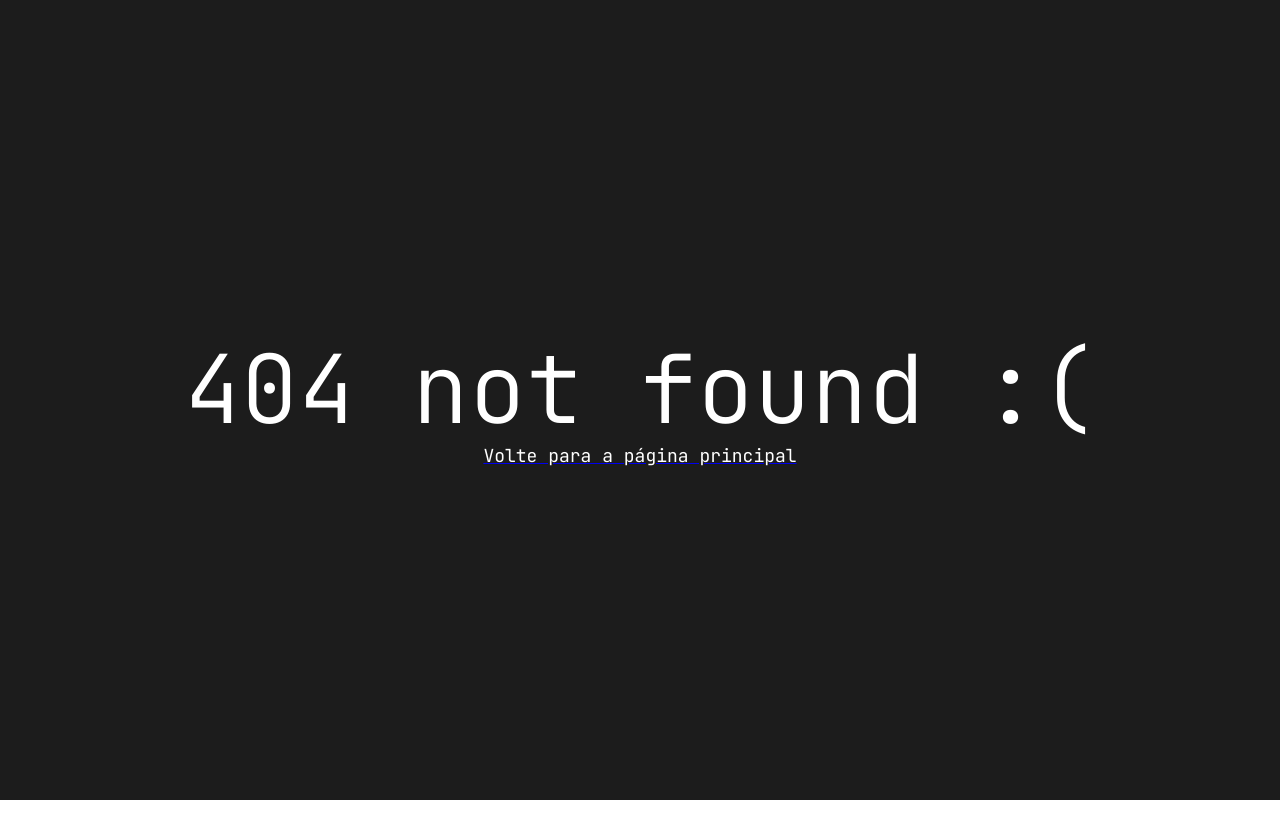
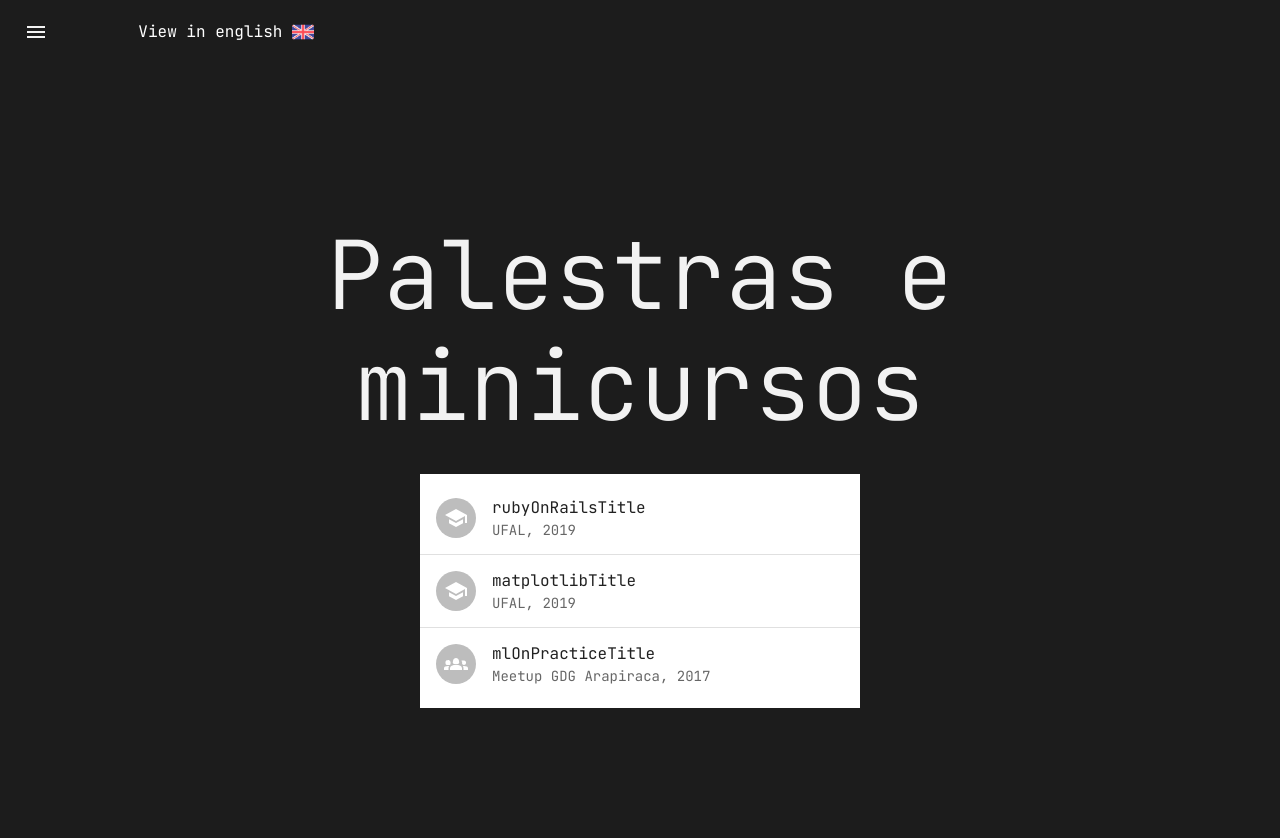
Before and after one commit to lucasfrr/lf-portfolio, a React (Vite) app: page /talks-and-workshops in a window 1280 px wide. Before the commit this address had no page. Shown: the top 838 px of the page. Before the commit the page ends 800 px from the top, so only its background shows below. Built offline with nearby package versions, Linux system fonts and the light colour scheme.

Commit message:
feat: add talks and workshops page

```diff
--- a/src/Routes.tsx
+++ b/src/Routes.tsx
@@ -3,6 +3,7 @@ import App from "./App";
 import About from "./pages/About/About";
 import NotFoundPage from "./pages/NotFoundPage/NotFoundPage";
 import Projects from "./pages/Projects/Projects";
+import TalksWorkshops from "./pages/TalksWorkshops/TalksWorkshops";
 
 const Routes = createBrowserRouter([
     {
@@ -17,6 +18,10 @@ const Routes = createBrowserRouter([
     {
       path: "/projects",
       element: <Projects />
+    },
+    {
+      path: "/talks-and-workshops",
+      element: <TalksWorkshops />
     }
 ])
 
--- a/src/components/LFDrawer/LFDrawer.tsx
+++ b/src/components/LFDrawer/LFDrawer.tsx
@@ -24,7 +24,7 @@ const LFDrawer: React.FC<LFDrawerProps> = ({ onClick }) => {
                         <Link to="/projects"><ListItemText primary="Projects" /></Link>
                     </ListItem>
                     <ListItem key="tw">
-                        <Link to="#"><ListItemText primary="Talks and Workshops" /></Link>
+                        <Link to="/talks-and-workshops"><ListItemText primary="Talks and Workshops" /></Link>
                     </ListItem>
                 </List>
             </Box>
--- /dev/null
+++ b/src/pages/TalksWorkshops/TalksWorkshops.tsx
@@ -0,0 +1,67 @@
+import { t } from "i18next"
+import { Avatar, Container, Divider, Grid, List, ListItem, ListItemAvatar, ListItemText, Typography } from "@mui/material"
+import Groups2Icon from '@mui/icons-material/Groups2';
+import SchoolIcon from '@mui/icons-material/School';
+
+import LFBar from "../../components/LFBar/LFBar"
+import LFPageStyle from "../../components/LFPageStyle/LFPageStyle"
+
+const TalksWorkshops = () => {
+    return (
+        <>
+            <LFBar />
+            <LFPageStyle>
+                <Container maxWidth="lg">
+                    <Grid container spacing={2}>
+                        <Grid item xs={12}>
+                            <Typography color="secondary.main" variant="h1" textAlign="center">
+                                {t("talksWorkshops")}
+                            </Typography>
+                            <Grid item pt={4} display="flex" justifyContent="center">
+                                <List sx={{ width: '100%', maxWidth: 440, bgcolor: 'background.paper'}}>
+                                    <ListItem>
+                                        <ListItemAvatar>
+                                            <Avatar>
+                                                <SchoolIcon />
+                                            </Avatar>
+                                        </ListItemAvatar>
+                                        <ListItemText
+                                            primary={t("rubyOnRailsTitle")}
+                                            secondary="UFAL, 2019"
+                                        />
+                                    </ListItem>
+                                    <Divider />
+                                    <ListItem>
+                                        <ListItemAvatar>
+                                            <Avatar>
+                                                <SchoolIcon />
+                                            </Avatar>
+                                        </ListItemAvatar>
+                                        <ListItemText
+                                            primary={t("matplotlibTitle")}
+                                            secondary="UFAL, 2019"
+                                        />
+                                    </ListItem>
+                                    <Divider />
+                                    <ListItem>
+                                        <ListItemAvatar>
+                                            <Avatar>
+                                                <Groups2Icon />
+                                            </Avatar>
+                                        </ListItemAvatar>
+                                        <ListItemText
+                                            primary={t("mlOnPracticeTitle")}
+                                            secondary="Meetup GDG Arapiraca, 2017"
+                                        />
+                                    </ListItem>
+                                </List>
+                            </Grid>
+                        </Grid>
+                    </Grid>
+                </Container>
+            </LFPageStyle>
+        </>
+    )
+}
+
+export default TalksWorkshops
```
